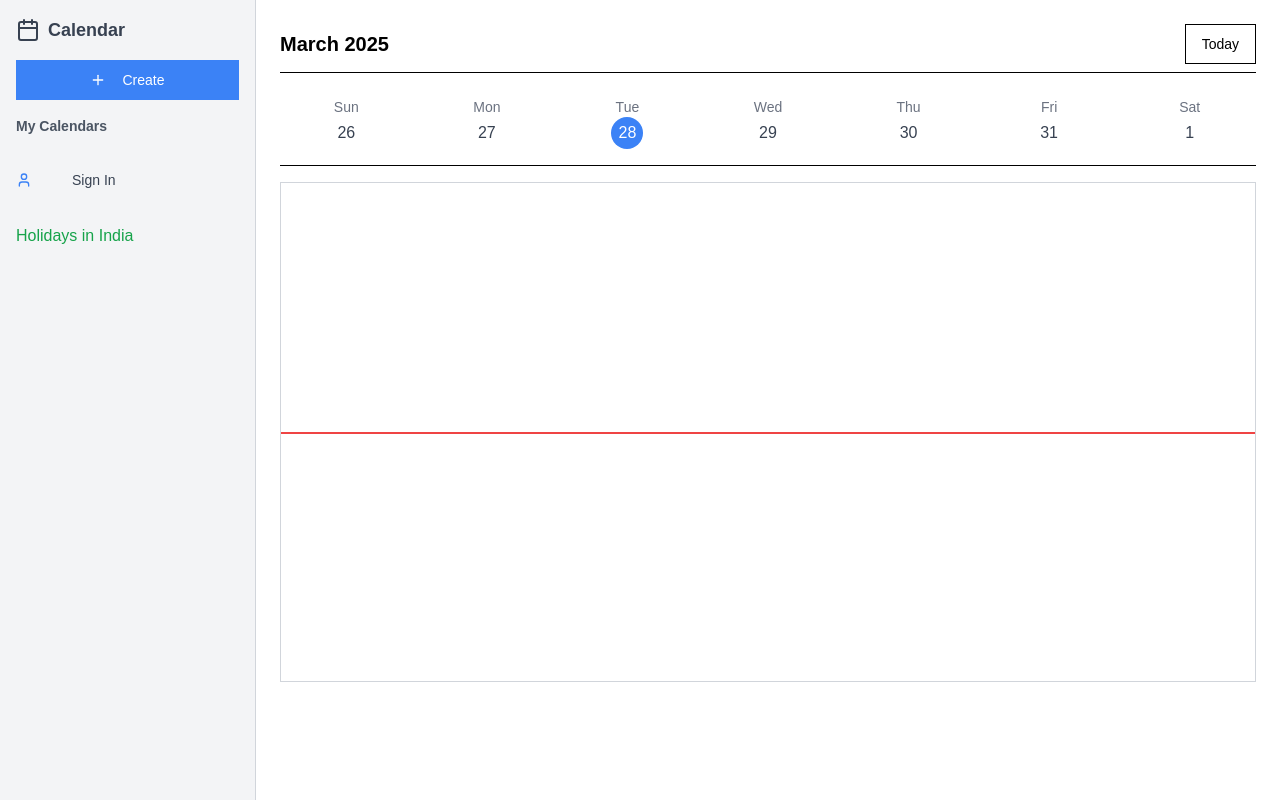
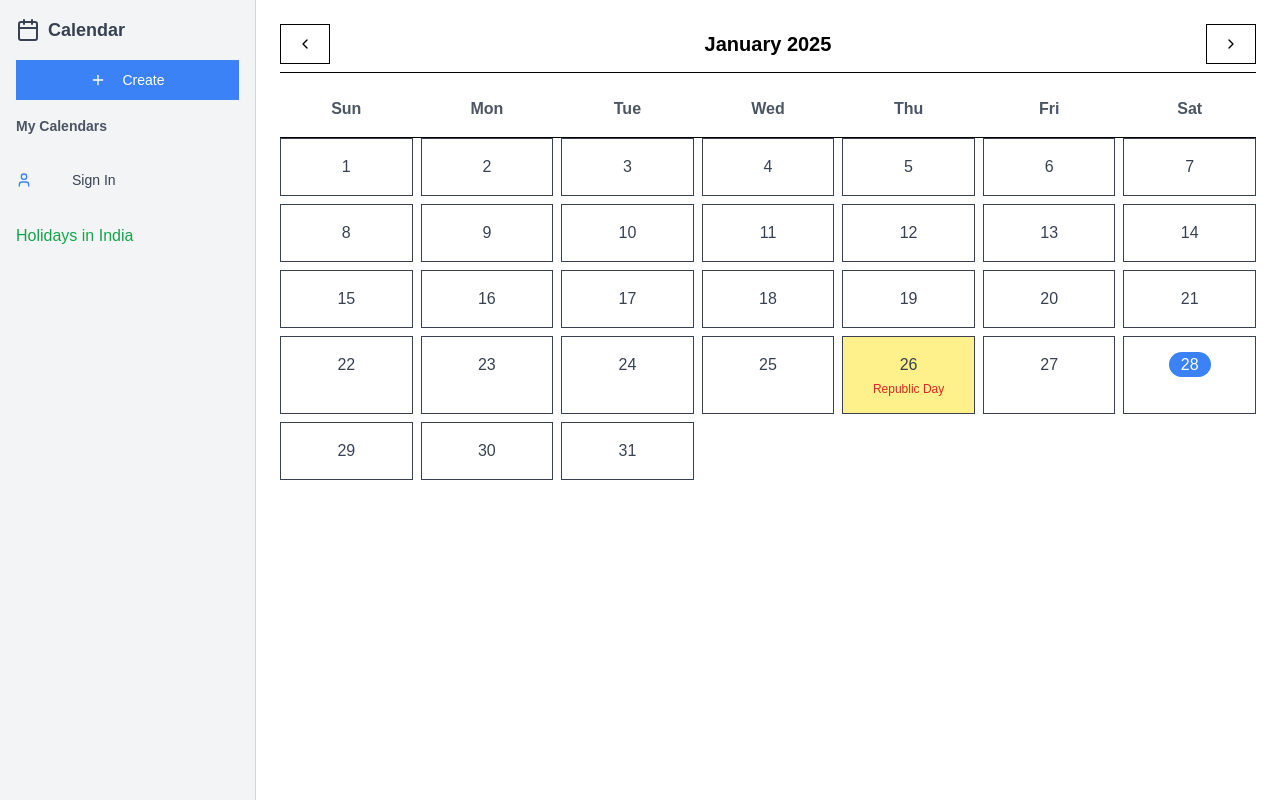
Before and after one commit to Dhruv7Tripathi/Donezo, a Next.js app: page /calender in a window 1280 px wide. Built offline with nearby package versions, Linux system fonts and the light colour scheme; no server answers.

Commit message:
added calender

```diff
--- a/app/(secondary)/calender/page.tsx
+++ b/app/(secondary)/calender/page.tsx
@@ -1,28 +1,35 @@
 "use client"
-import { useState } from "react";
-import { CalendarIcon, PlusIcon, UserIcon } from "lucide-react";
-import { format, startOfWeek, addDays } from "date-fns";
+import { useState, useEffect } from "react";
+import { CalendarIcon, PlusIcon, UserIcon, ChevronLeft, ChevronRight } from "lucide-react";
+import { format, startOfMonth, endOfMonth, eachDayOfInterval, subMonths, addMonths } from "date-fns";
 import { Button } from "@/components/ui/button";
 import UserAccountNav from "@/components/userAccountNav";
 import SignInButton from "@/components/SignInButton";
 import { useSession } from "next-auth/react";
 import Link from "next/link";
-// import {
-//   Pagination,
-//   PaginationContent,
-//   PaginationEllipsis,
-//   PaginationItem,
-//   PaginationLink,
-//   PaginationNext,
-//   PaginationPrevious,
-// } from "@/components/ui/pagination"
+const fetchHolidays = async (year: string) => {
+  return {
+    [`${year}-01-26`]: "Republic Day",
+    [`${year}-08-15`]: "Independence Day",
+    [`${year}-10-02`]: "Gandhi Jayanti",
+    [`${year}-12-25`]: "Christmas Day"
+  };
+};
 
 export default function CalendarPage() {
-  const [selectedDate] = useState(new Date());
-  const startWeek = startOfWeek(selectedDate, { weekStartsOn: 0 });
-  const weekDays = Array.from({ length: 7 }, (_, i) => addDays(startWeek, i));
+  const [currentDate, setCurrentDate] = useState(new Date());
+  const [holidays, setHolidays] = useState<{ [key: string]: string }>({});
 
+  useEffect(() => {
+    const year = format(currentDate, "yyyy");
+    fetchHolidays(year).then(setHolidays);
+  }, [currentDate]);
+
+  const startMonth = startOfMonth(currentDate);
+  const endMonth = endOfMonth(currentDate);
+  const daysInMonth = eachDayOfInterval({ start: startMonth, end: endMonth });
   const { data: session } = useSession();
+
   return (
     <div className="flex h-screen bg-white text-black">
       <aside className="w-64 bg-gray-100 p-4 border-r border-gray-300">
@@ -33,7 +40,7 @@ export default function CalendarPage() {
         <Button className="w-full mt-4 flex items-center space-x-2 bg-blue-500 text-white hover:bg-blue-600">
           <PlusIcon size={16} />
           <Link href="/createTodo">
-            <span >Create</span>
+            <span>Create</span>
           </Link>
         </Button>
         <div className="mt-4">
@@ -53,34 +60,34 @@ export default function CalendarPage() {
           </ul>
         </div>
       </aside>
-
-      {/* Main Content */}
       <div className="flex-1 p-6">
         <header className="flex justify-between items-center mb-4 border-b pb-2">
-          <h2 className="text-xl font-semibold">March 2025</h2>
-          <Button variant="outline">Today</Button>
+          <Button variant="outline" onClick={() => setCurrentDate(subMonths(currentDate, 1))}>
+            <ChevronLeft size={16} />
+          </Button>
+          <h2 className="text-xl font-semibold">{format(currentDate, "MMMM yyyy")}</h2>
+          <Button variant="outline" onClick={() => setCurrentDate(addMonths(currentDate, 1))}>
+            <ChevronRight size={16} />
+          </Button>
         </header>
-
-        {/* Week View */}
         <div className="grid grid-cols-7 gap-2 border-b pb-2 text-center">
-          {weekDays.map((day, index) => (
-            <div key={index} className="p-2">
-              <span className="block text-sm text-gray-500">{format(day, "EEE")}</span>
-              <span
-                className={`block w-8 h-8 mx-auto rounded-full text-center leading-8 font-medium ${format(day, "d") === format(selectedDate, "d")
-                  ? "bg-blue-500 text-white"
-                  : "text-gray-700"
-                  }`}
-              >
-                {format(day, "d")}
-              </span>
-            </div>
+          {["Sun", "Mon", "Tue", "Wed", "Thu", "Fri", "Sat"].map((day, index) => (
+            <div key={index} className="p-2 font-semibold text-gray-600">{day}</div>
           ))}
         </div>
-
-        {/* Calendar Grid */}
-        <div className="relative mt-4 h-[500px] border border-gray-300">
-          <div className="absolute top-[50%] left-0 w-full h-[2px] bg-red-500"></div>
+        <div className="grid grid-cols-7 gap-2 text-center">
+          {daysInMonth.map((day, index) => {
+            const dayFormatted = format(day, "yyyy-MM-dd");
+            const holiday = holidays[dayFormatted];
+            return (
+              <div key={index} className={`p-4 border rounded-md text-gray-700 ${holiday ? "bg-yellow-200" : ""}`}>
+                <span className={`${format(day, "d") === format(new Date(), "d") ? "bg-blue-500 text-white rounded-full px-3 py-1" : ""}`}>
+                  {format(day, "d")}
+                </span>
+                {holiday && <div className="text-xs text-red-600 mt-1">{holiday}</div>}
+              </div>
+            );
+          })}
         </div>
       </div>
     </div>
--- a/components/app-sidebar.tsx
+++ b/components/app-sidebar.tsx
@@ -22,6 +22,11 @@ const items = [
     url: "/about",
     icon: FileSpreadsheet,
   },
+  {
+    title: "calender",
+    url: "/calender",
+    icon: FileSpreadsheet,
+  }
 ];
 
 export function AppSidebar() {
```
